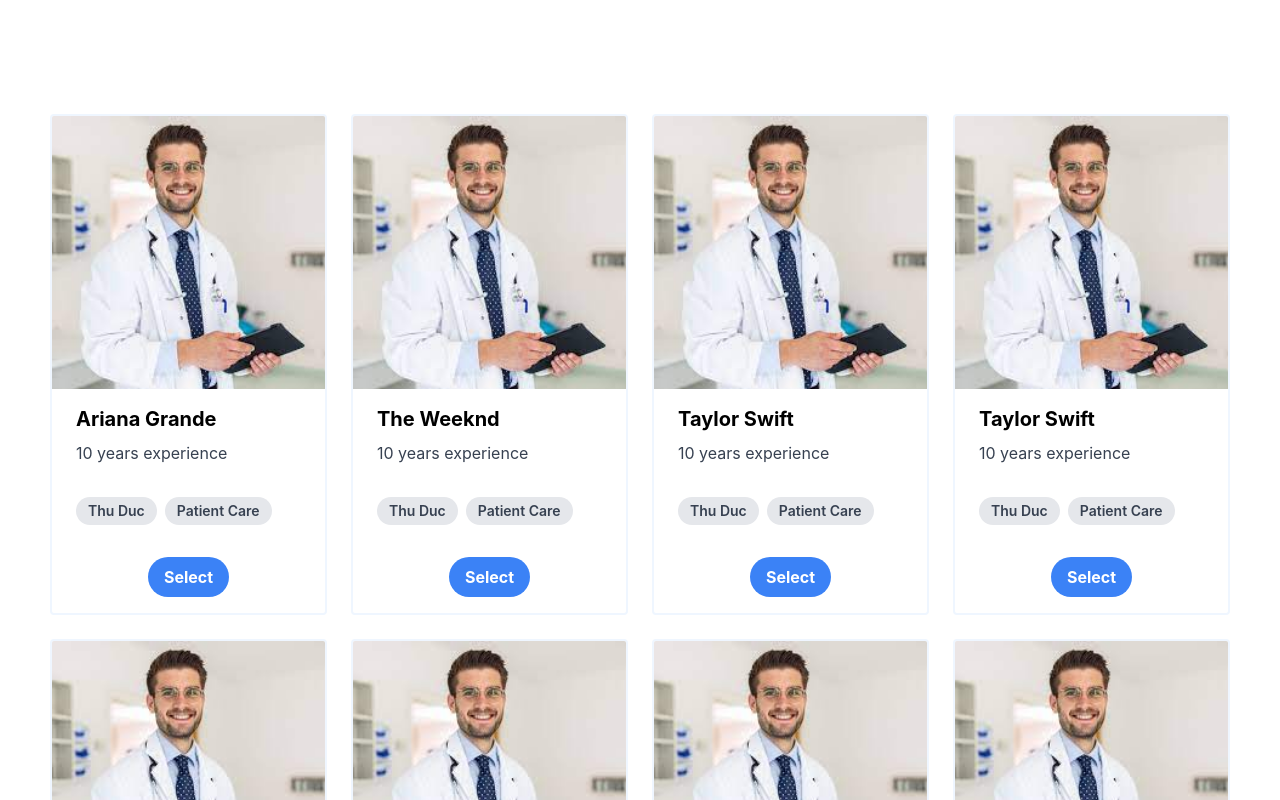
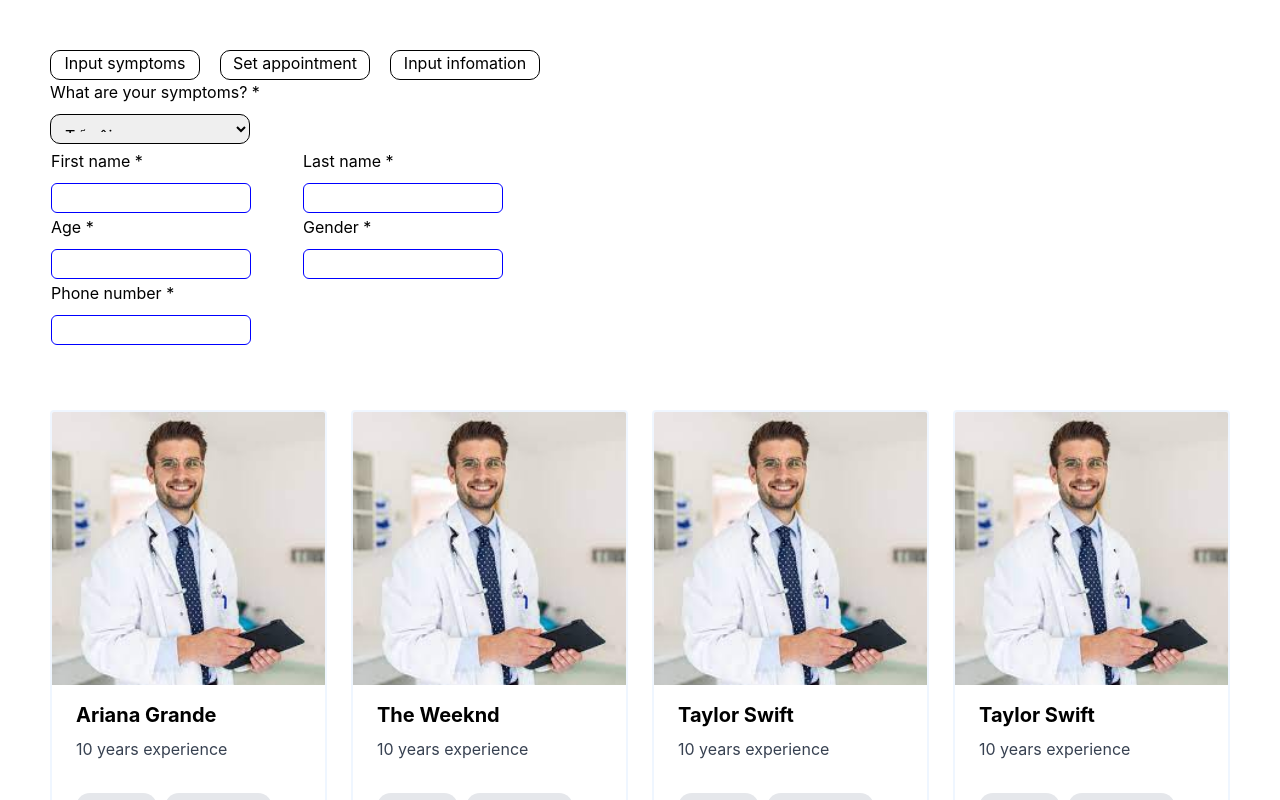
Before and after one commit to quyenUit/Srum-Doctor-Appointment-Project-, a React (Create React App) app in the folder my-app/: page / in a window 1280 px wide. Shown: the top 800 px of the page. Built offline with nearby package versions, Linux system fonts and the light colour scheme.

Commit message:
dev dropdown input stage

```diff
--- /dev/null
+++ b/my-app/src/components/Dropdown.jsx
@@ -0,0 +1,29 @@
+import React from 'react'
+// import { csv } from "csv-parser"
+// import path from 'path'
+// import fs from 'fs'
+
+// const label = "Label"
+
+const Dropdown = (props) => {
+  return (
+    <div>
+        {props.label}
+        <div>
+            <select name="" id=""  style={{
+                border: "1px solid black",
+                borderRadius: "10px",
+                height: "30px",
+                width: "200px",
+                marginTop: "10px",
+                padding: "10px"
+            }}>
+                <option value="">Trĩ nội</option>
+                <option value="">Trĩ ngoại</option>
+            </select>
+        </div>
+    </div>
+  )
+}
+
+export default Dropdown
--- /dev/null
+++ b/my-app/src/components/InputField.jsx
@@ -0,0 +1,23 @@
+import React from 'react'
+
+// const label = "Label"
+
+const InputField = (props) => {
+  return (
+    <div>
+        {props.label}
+        <div>
+            <input type="text" name="" id="" style={{
+                border: "1px solid blue",
+                font: "13px",
+                borderRadius: "6px",
+                height: "30px",
+                width: "200px",
+                marginTop: "10px"
+            }}/>
+        </div>
+    </div>
+  )
+}
+
+export default InputField
--- /dev/null
+++ b/my-app/src/components/Stage.jsx
@@ -0,0 +1,18 @@
+import React from 'react'
+
+const Stage = (props) => {
+  return (
+    <div style={{
+        textAlign: "center",
+        backgroundColor: "white",
+        height: "30px",
+        width: "150px",
+        borderRadius: "10px",
+        border: "1px solid black",
+        marginRight: "20px"
+    }}>
+        {props.stageName}</div>
+  )
+}
+
+export default Stage
--- a/my-app/src/pages/HomePage.jsx
+++ b/my-app/src/pages/HomePage.jsx
@@ -1,8 +1,41 @@
 import React from 'react'
 import DoctorList from '../components/DoctorList'
+import Stage from '../components/Stage'
+import Dropdown from '../components/Dropdown'
+import InputField from '../components/InputField'
+
 const HomePage = () => {
   return (
     <div>
+        <div className='header' style={{
+            display: 'flex'
+        }}>
+            <Stage stageName='Input symptoms'></Stage>
+            <Stage stageName='Set appointment'></Stage>
+            <Stage stageName='Input infomation'></Stage>
+        </div>
+        <div className=''>
+            <Dropdown label='What are your symptoms? *'></Dropdown>
+        </div>
+        <div className=''>
+            <table>
+                <tr>
+                    <td><InputField label='First name *'></InputField></td>
+                    <td style={{width: "50px"}}></td>
+                    <td><InputField label='Last name *'></InputField></td>
+                </tr>
+                <tr>
+                    <td><InputField label='Age *'></InputField></td>
+                    <td style={{width: "50px"}}></td>
+                    <td><InputField label='Gender *'></InputField></td>
+                </tr>
+                <tr>
+                    <td><InputField label='Phone number *'></InputField></td>
+                    <td style={{width: "50px"}}></td>
+                    <td></td>
+                </tr>
+            </table>
+        </div>
       <DoctorList/>
     </div>
   )
```
